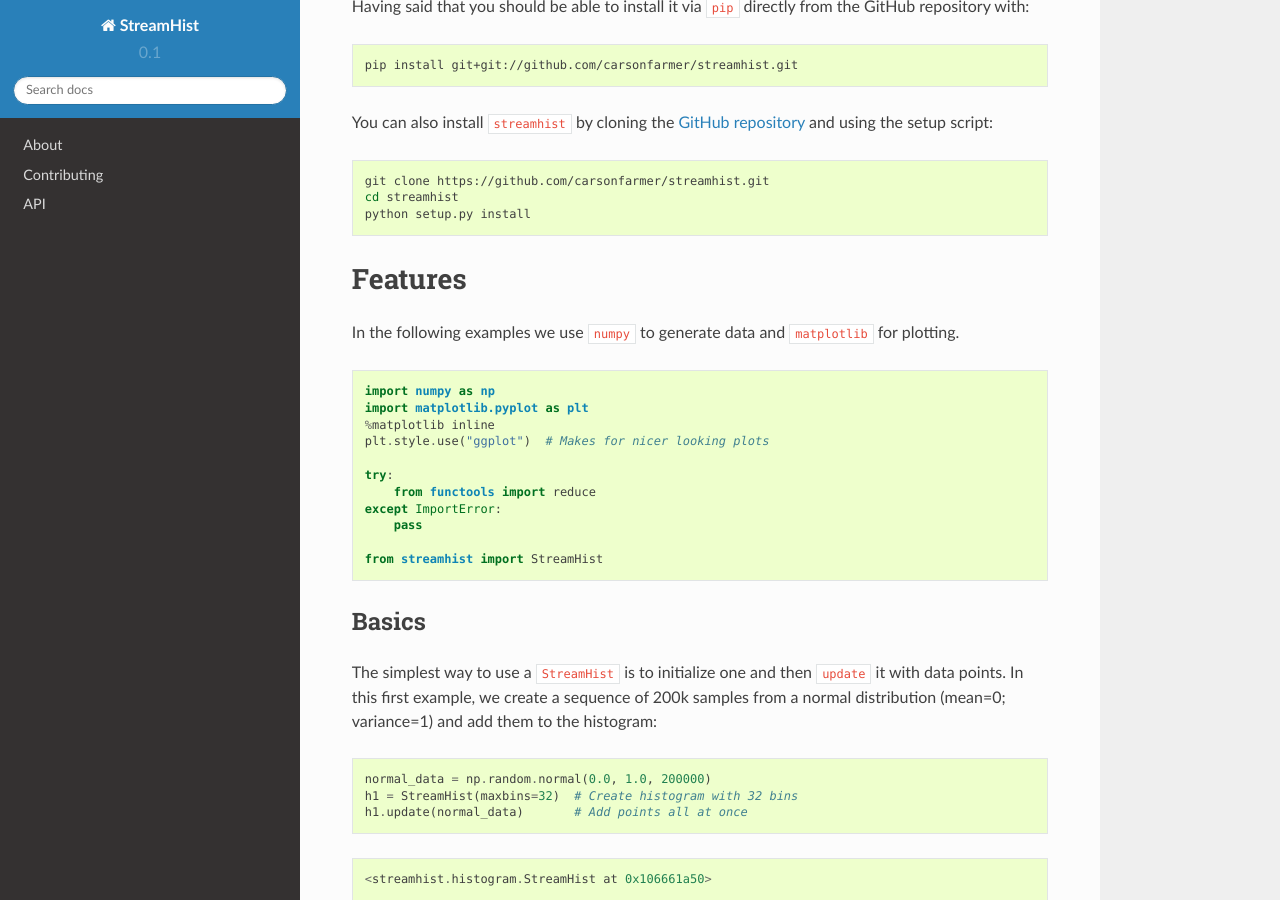
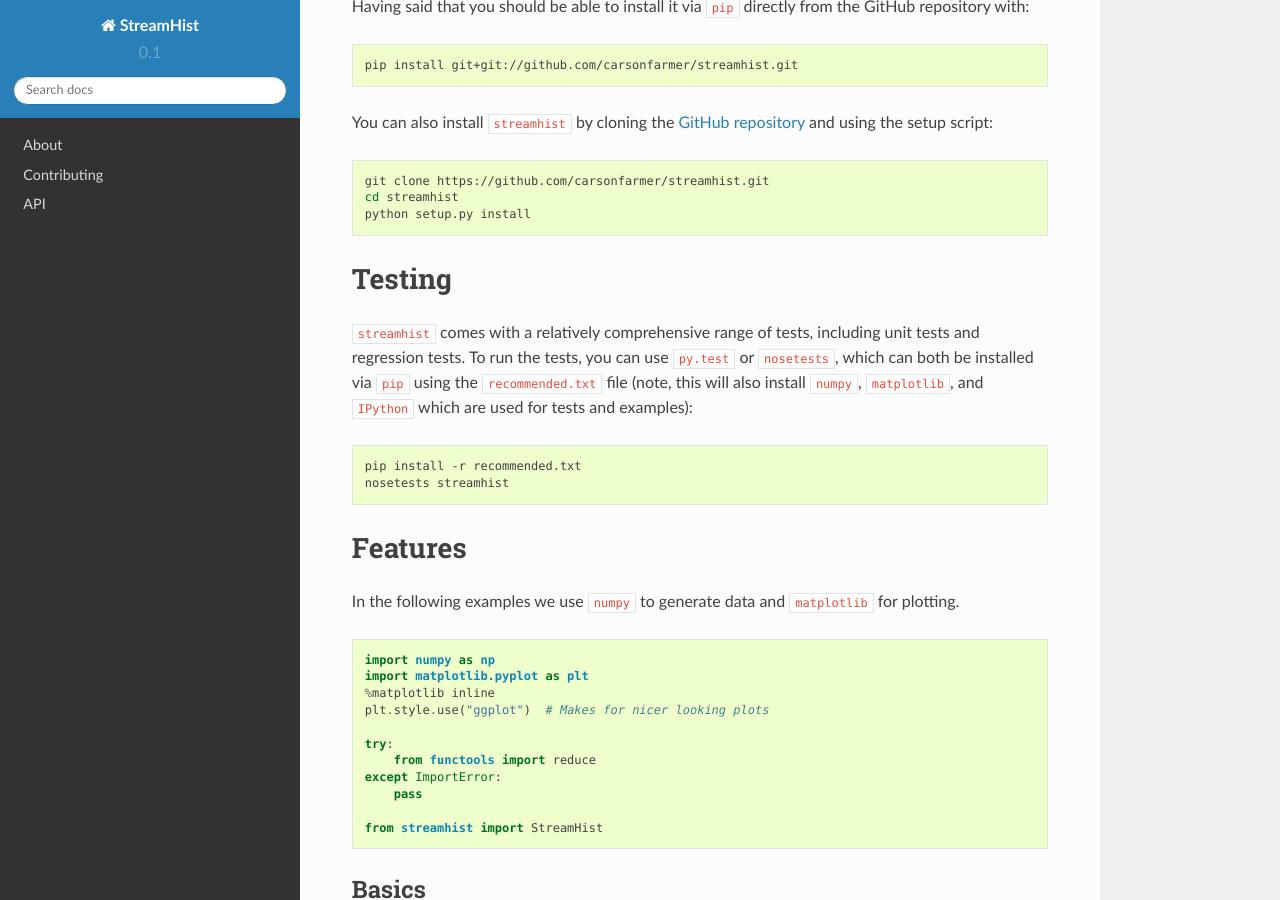
Before and after one commit to carsonfarmer/streamhist, a Sphinx documentation site: the page built from docs/examples.rst, in a window 1280 px wide and 900 px high, scrolled down 540 px. Built offline with Sphinx 7.4.7 and the Read the Docs theme 2.0.0, drawn with Linux system fonts in a browser that asks for light colours.

Commit message:
update examples and readme with test info

```diff
--- a/docs/examples.rst
+++ b/docs/examples.rst
@@ -42,6 +42,21 @@ setup script:
     git clone https://github.com/carsonfarmer/streamhist.git
     cd streamhist
     python setup.py install
+
+Testing
+=======
+
+``streamhist`` comes with a relatively comprehensive range of tests,
+including unit tests and regression tests. To run the tests, you can use
+``py.test`` or ``nosetests``, which can both be installed via ``pip``
+using the ``recommended.txt`` file (note, this will also install
+``numpy``, ``matplotlib``, and ``IPython`` which are used for tests and
+examples):
+
+.. code:: bash
+
+    pip install -r recommended.txt
+    nosetests streamhist
 
 Features
 ========
```
Also changed, not shown: other parts of docs/examples.rst (+6 -6 lines), README.rst (+24 -9 lines), docs/output_17_0.png (renamed from docs/output_16_0.png), docs/output_19_0.png (renamed from docs/output_18_0.png), docs/output_29_0.png (renamed from docs/output_28_0.png), docs/output_32_0.png (renamed from docs/output_31_0.png), docs/output_36_0.png (renamed from docs/output_35_0.png), docs/output_44_0.png (renamed from docs/output_43_0.png).
